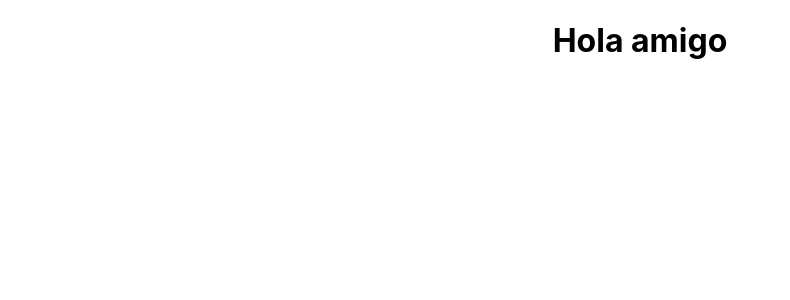
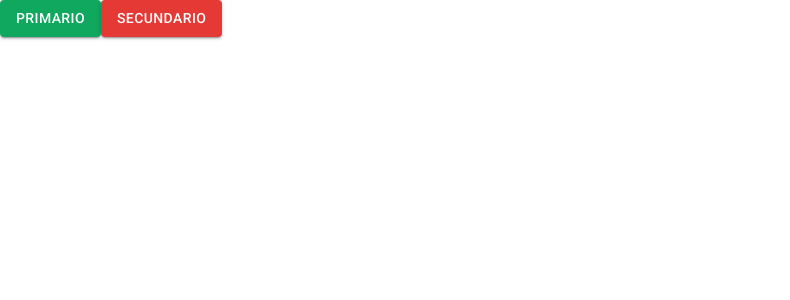
Before and after one commit to adrian1426/Sistema-de-inmuebles, a React (Create React App) app: page / in a window 1280 px wide. Shown: the top 300 px of the page, without its empty margins (0-790 px from the left). Built offline with nearby package versions, Linux system fonts and the light colour scheme.

Commit message:
theme material design part 2

```diff
--- a/src/App.js
+++ b/src/App.js
@@ -1,11 +1,13 @@
 import React from 'react';
-import './App.css';
+import ListaInmuebles from './components/views/ListaInmuebles';
+import { MuiThemeProvider } from '@material-ui/core/styles';
+import theme from './theme/theme';
 
 function App() {
   return (
-    <div className="App">
-      <h1>Hola amigo</h1>
-    </div>
+    <MuiThemeProvider theme={theme}>
+      <ListaInmuebles />
+    </MuiThemeProvider>
   );
 }
 
--- /dev/null
+++ b/src/components/views/ListaInmuebles.js
@@ -0,0 +1,15 @@
+import React, { Component } from 'react';
+import Button from '@material-ui/core/Button';
+
+class ListaInmuebles extends Component {
+  render() {
+    return (
+      <div>
+        <Button variant="contained" color="primary">Primario</Button>
+        <Button variant="contained" color="secondary">Secundario</Button>
+      </div>
+    );
+  }
+}
+
+export default ListaInmuebles;
```
